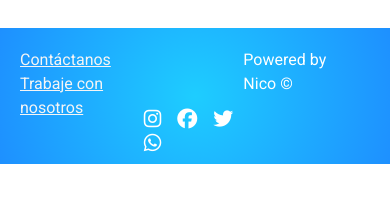
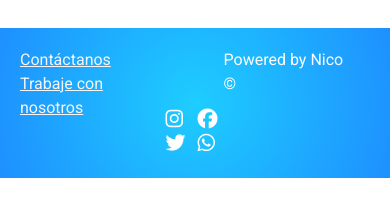
Before and after one commit to cesarntello/climblocTello, a website: page views/form.html in a window 390 px wide. Shown: the part 1837-2053 px from the top of the page. Drawn offline with nearby package versions, Linux system fonts and the light colour scheme.

Commit message:
Update estilo.css

```diff
--- a/css/estilo.css
+++ b/css/estilo.css
@@ -204,25 +204,33 @@ a {
   .footer__der {
     color: white;
     margin-right: 20px; }
-  .footer__iconSocial {
+   .footer__iconSocial {
     justify-content: center;
-    margin-top: 60px; }
+    margin-top: 60px;
+    display: grid;
+    grid-template-columns: 25% 25% 25% 25%;
+    grid-template-rows: 100%;
+    grid-template-areas: "inst face twee whap"; }
   .footer .textSpan {
     color: white;
     font-family: 'Roboto', sans-serif; }
   .footer .fa-instagram {
     color: white;
-    margin: 6px; }
+    margin: 6px;
+    grid-area: insta; }
   .footer .fab:hover {
     color: #535353; }
   .footer .fa-facebook {
     color: white;
-    margin: 6px; }
+    margin: 6px;
+    grid-area: face; }
   .footer .fa-twitter {
     color: white;
-    margin: 6px; }
+    margin: 6px;
+    grid-area: twee; }
   .footer .fa-whatsapp {
     color: white;
+    grid-area: whap;
     margin: 6px; }
 
 /*"Comunidad" */
@@ -399,4 +407,14 @@ a {
   .comunidad__text {
     width: 100%; }
   .mainForm {
-    flex-direction: column; } }
+    flex-direction: column; }
+  .footer {
+    height: 150px; }
+  .footer__iconSocial {
+    margin-top: 60px;
+    display: grid;
+    grid-template-columns: 50% 50%;
+    grid-template-rows: 50% 50%;
+    grid-template-areas: "inst face"
+ "twee whap"; } }
+  }
```
